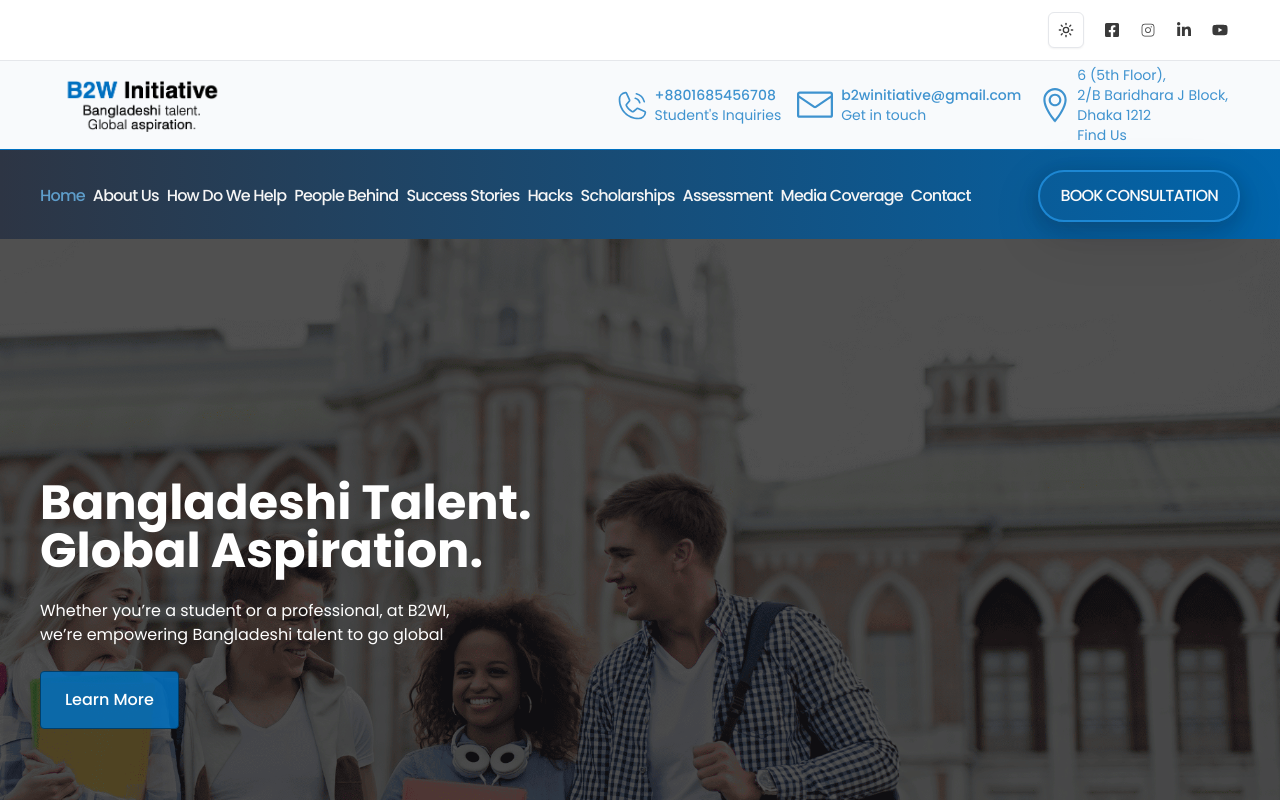
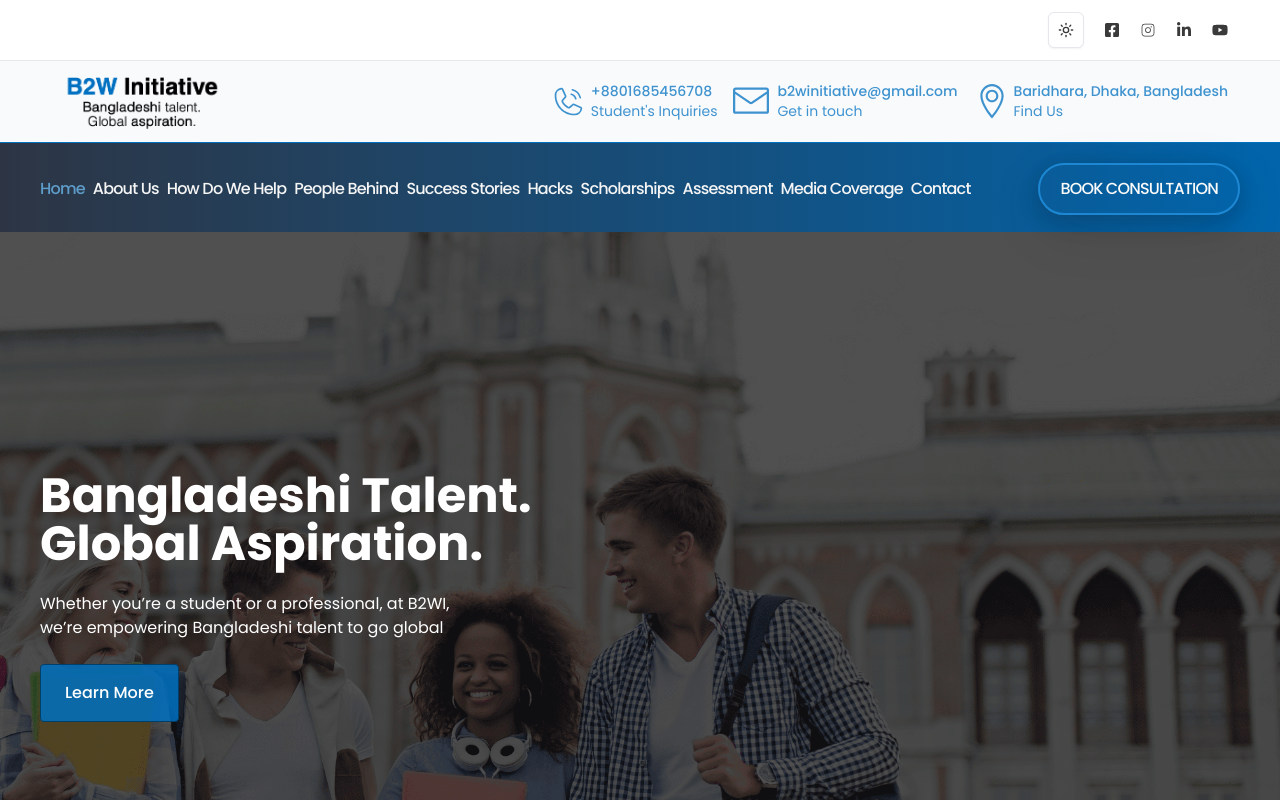
Before and after one commit to wpseemol/b2wi-development, a Next.js app: page / in a window 1280 px wide. Shown: the top 800 px of the page. Built offline with nearby package versions, Linux system fonts and the light colour scheme.

Commit message:
some content chnage

```diff
--- a/app/_components/footer/footer.tsx
+++ b/app/_components/footer/footer.tsx
@@ -137,10 +137,7 @@ export default function Footer() {
                                     className="flex items-center gap-3">
                                     <MdLocationPin />{' '}
                                     <p className="font-thin">
-                                        6 (5th Floor),
-                                        <br />
-                                        2/B Baridhara J Block,
-                                        <br /> Dhaka 1212
+                                        Baridhara, Dhaka, Bangladesh
                                     </p>
                                 </Link>
                             </li>
--- a/app/_components/header/top-contact-info.tsx
+++ b/app/_components/header/top-contact-info.tsx
@@ -62,16 +62,16 @@ export default function TopContactInfo() {
 
                 <li>
                     <Link
-                        href={`https://www.google.com/maps?q=${23.7959291},${90.4231129}`}
+                        href={`https://www.google.com/maps/dir//House+No-6,+Road+No+-+2%2FB,+Baridhara+J+Block,+Dhaka+1212/@23.7953511,90.342224,12z/data=!4m8!4m7!1m0!1m5!1m1!1s0x3755c73a91c0919d:0xd83a57adfbb498bb!2m2!1d90.4246256!2d23.795373?entry=ttu&g_ep=EgoyMDI0MTIwNC4wIKXMDSoASAFQAw%3D%3D`}
                         target="_blank"
                         className="flex items-center gap-1 text-primaryColor/75 hover:text-[#0165ac] dark:text-[#4c80a5] dark:hover:text-[#6eb5e7] duration-100 group">
                         <div className="text-4xl">
                             <TfiLocationPin className="group-hover:scale-105 duration-100" />
                         </div>
                         <div className="text-sm">
-                            <h2 className="font-medium"></h2>6 (5th Floor),
-                            <br /> 2/B Baridhara J Block,
-                            <br /> Dhaka 1212
+                            <h2 className="font-medium">
+                                Baridhara, Dhaka, Bangladesh
+                            </h2>
                             <p>Find Us</p>
                         </div>
                     </Link>
```
